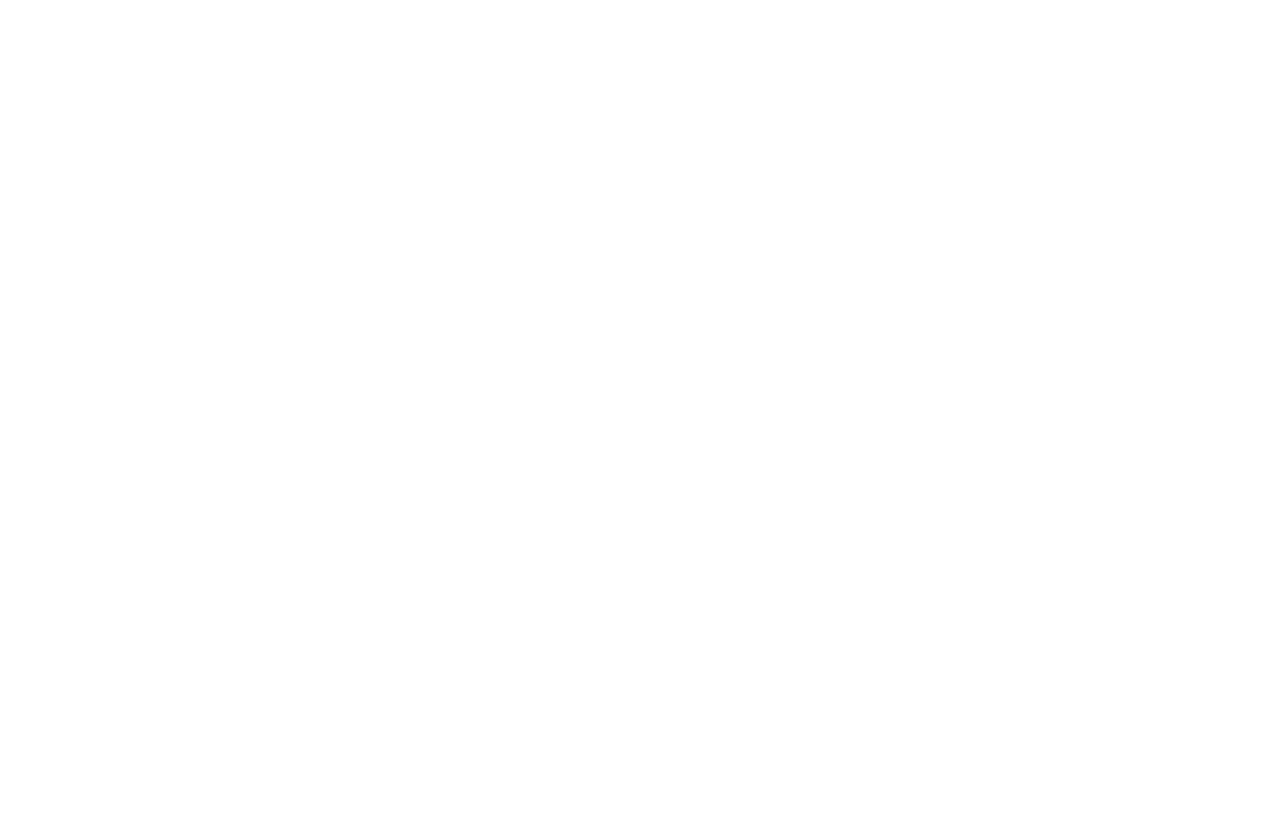
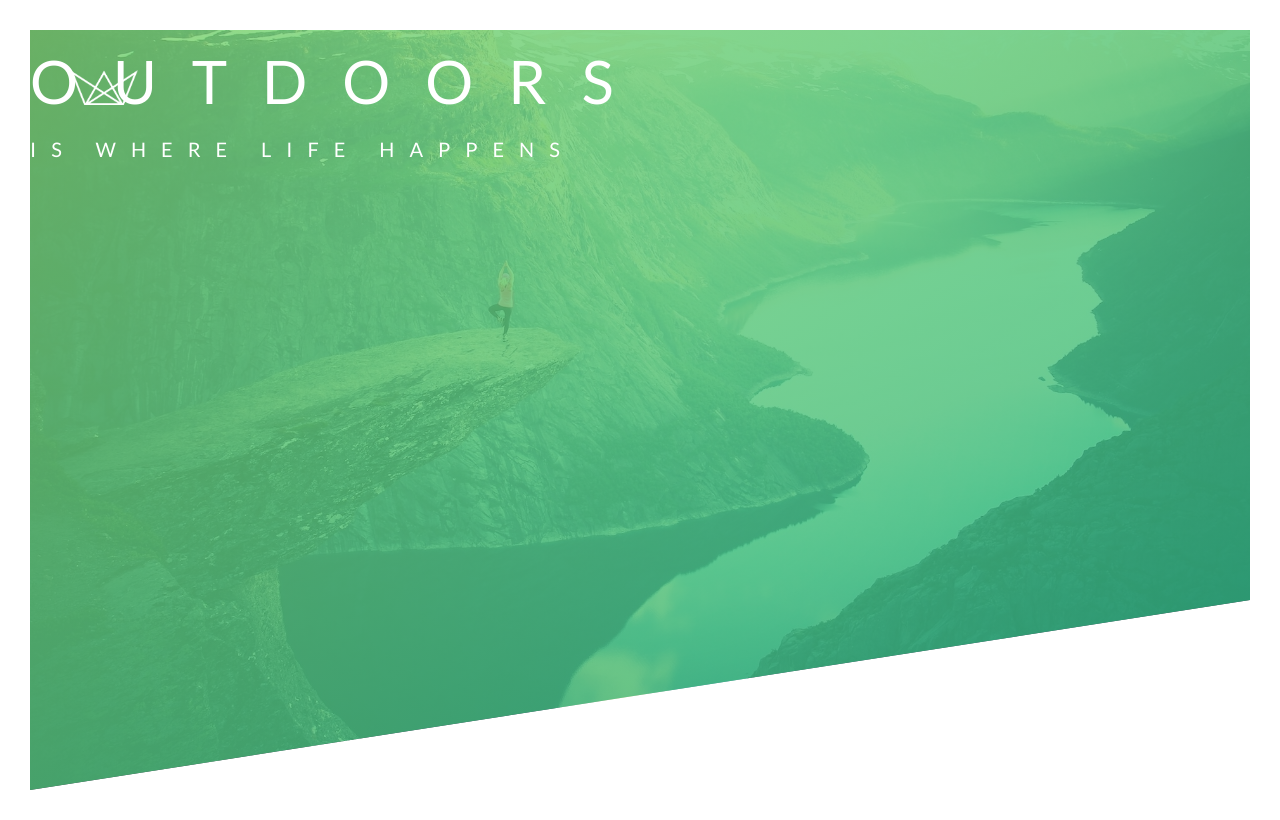
Before and after one commit to alexmru/JS-Stuff, a PHP site: page / in a window 1280 px wide. Before the commit the page is empty. Run offline with PHP 8.4, Linux system fonts and the light colour scheme; some libraries are stand-ins or nearby versions.

Commit message:
natours start

```diff
--- a/Natours/starter/css/style.css
+++ b/Natours/starter/css/style.css
@@ -4,5 +4,57 @@ COLORS:
 Light green: #7ed56f
 Medium green: #55c57a
 Dark green: #28b485
+ */
 
-*/
+* {
+    margin: 0;
+    padding: 0;
+    box-sizing: border-box;
+}
+
+body {
+    font-family: "Lato", sans-serif;
+    font-weight: 400;
+    font-size: 16px;
+    line-height: 1.7;
+    color: #777;
+    padding: 30px;
+}
+
+.header {
+    height: 95vh;
+    background-image: linear-gradient(to right bottom, rgba(126, 213, 111, 0.801), hsla(160, 64%, 43%, 0.801)) , url(../img/hero.jpg);
+    background-size: cover;
+    background-position: top;
+    clip-path: polygon(0 0, 100% 0, 100% 75%, 0 100%);
+    position: relative;
+}
+
+.logo-box {
+    position: absolute;
+    top: 40px;
+    left: 40px;
+}
+
+.logo {
+    height: 35px;
+}
+
+.heading-primary {
+    color: white;
+    text-transform: uppercase;
+}
+.heading-primary-main {
+    display: block;
+    font-size: 60px;
+    font-weight: 400;
+    letter-spacing: 35px;
+
+}
+.heading-primary-sub {
+    display: block;
+    font-size: 20px;
+    font-weight: 400;
+    letter-spacing: 15px;
+
+}
--- a/Natours/starter/index.html
+++ b/Natours/starter/index.html
@@ -13,7 +13,15 @@
         <title>Natours | Exciting tours for adventurous people</title>
     </head>
     <body>
-
+        <header class="header">
+            <div class="logo-box">
+                <img src="img/logo-white.png" alt="Logo" class="logo">
+            </div>
+            <h1 class="heading-primary">
+                <span class="heading-primary-main">Outdoors</span>
+                <span class="heading-primary-sub">is where life happens</span>
+            </h1>
+        </header>
 
     </body>
 </html>
```
